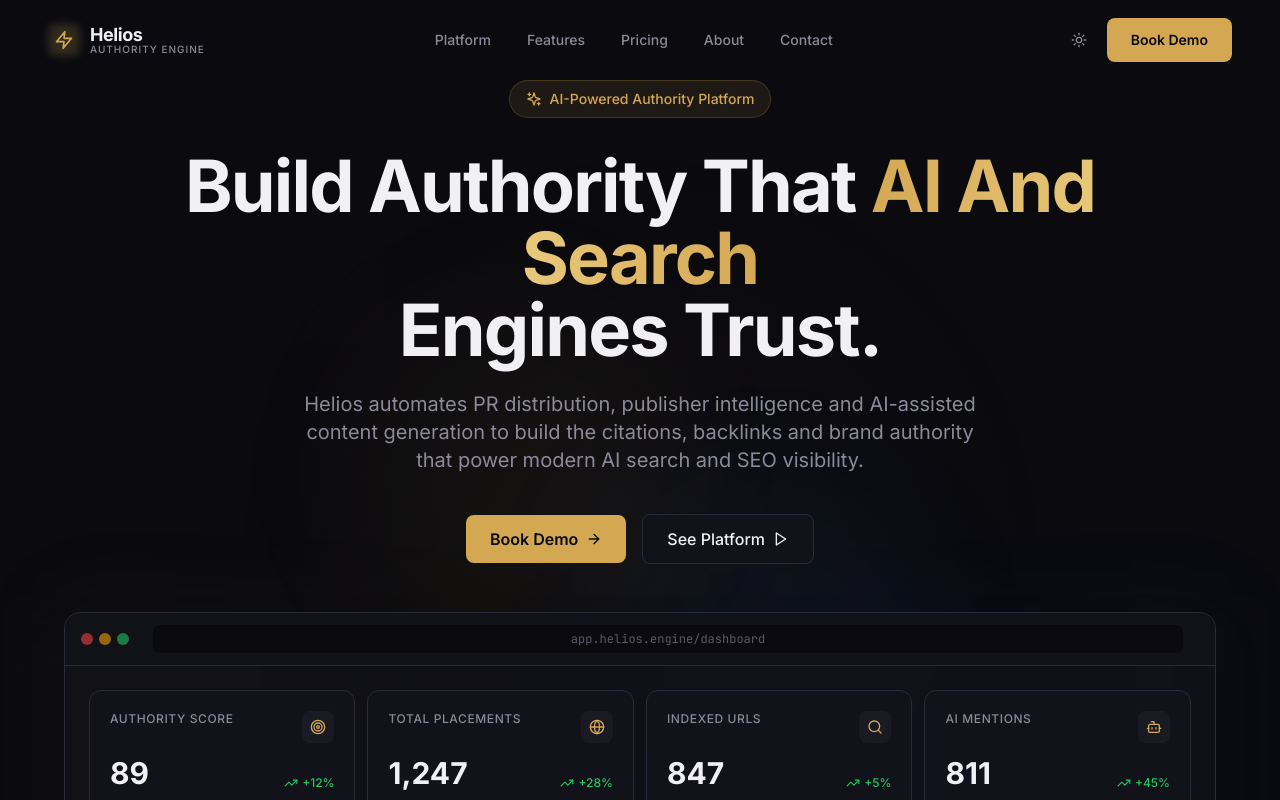
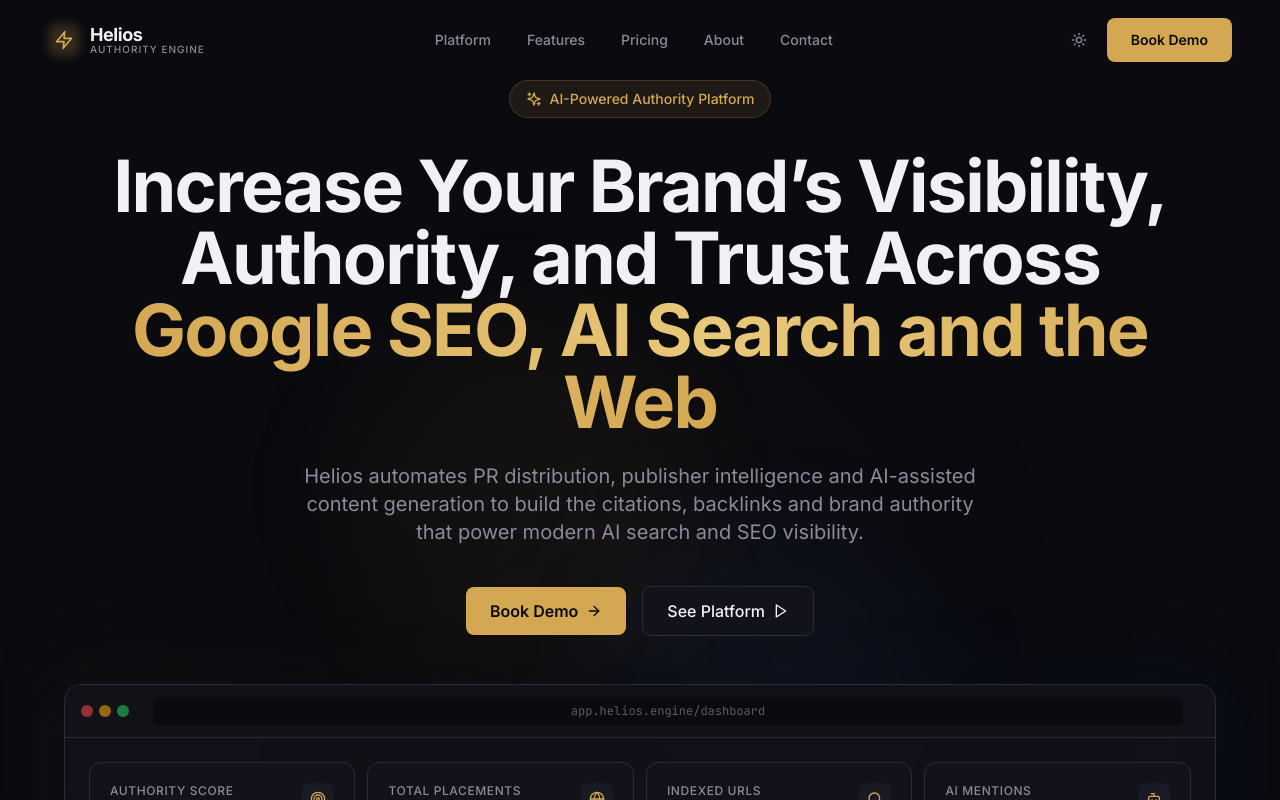
Before and after one commit to OrganicChris111/helios-authority-engine, a React (Vite) app: page / in a window 1280 px wide. Shown: the top 800 px of the page. Built offline with nearby package versions, Linux system fonts and the light colour scheme.

Commit message:
Update HomePage.tsx
Updated Home Title.

```diff
--- a/src/pages/HomePage.tsx
+++ b/src/pages/HomePage.tsx
@@ -71,10 +71,9 @@
             </motion.div>
 
             <h1 className="text-4xl sm:text-5xl md:text-6xl lg:text-7xl font-bold text-helios-text tracking-tight mb-6 leading-tight">
-              Build Authority That{' '}
-              <span className="text-gradient-gold">AI And Search</span>
+              Increase Your Brand’s Visibility, Authority, and Trust Across{' '}
+              <span className="text-gradient-gold">Google SEO, AI Search and the Web</span>
               <br className="hidden sm:block" />
-              {' '}Engines Trust.
             </h1>
 
             <p className="text-lg sm:text-xl text-helios-textMuted max-w-2xl mx-auto mb-10 leading-relaxed">
```
